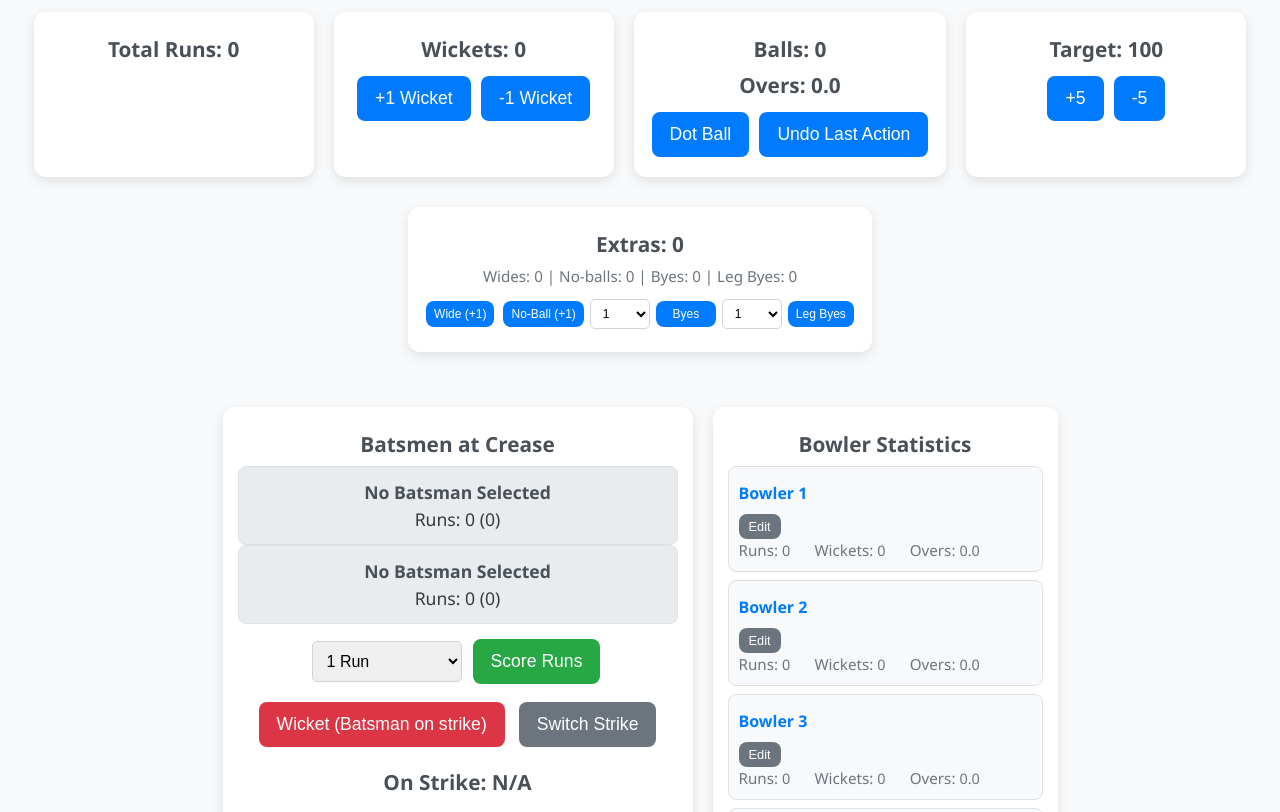
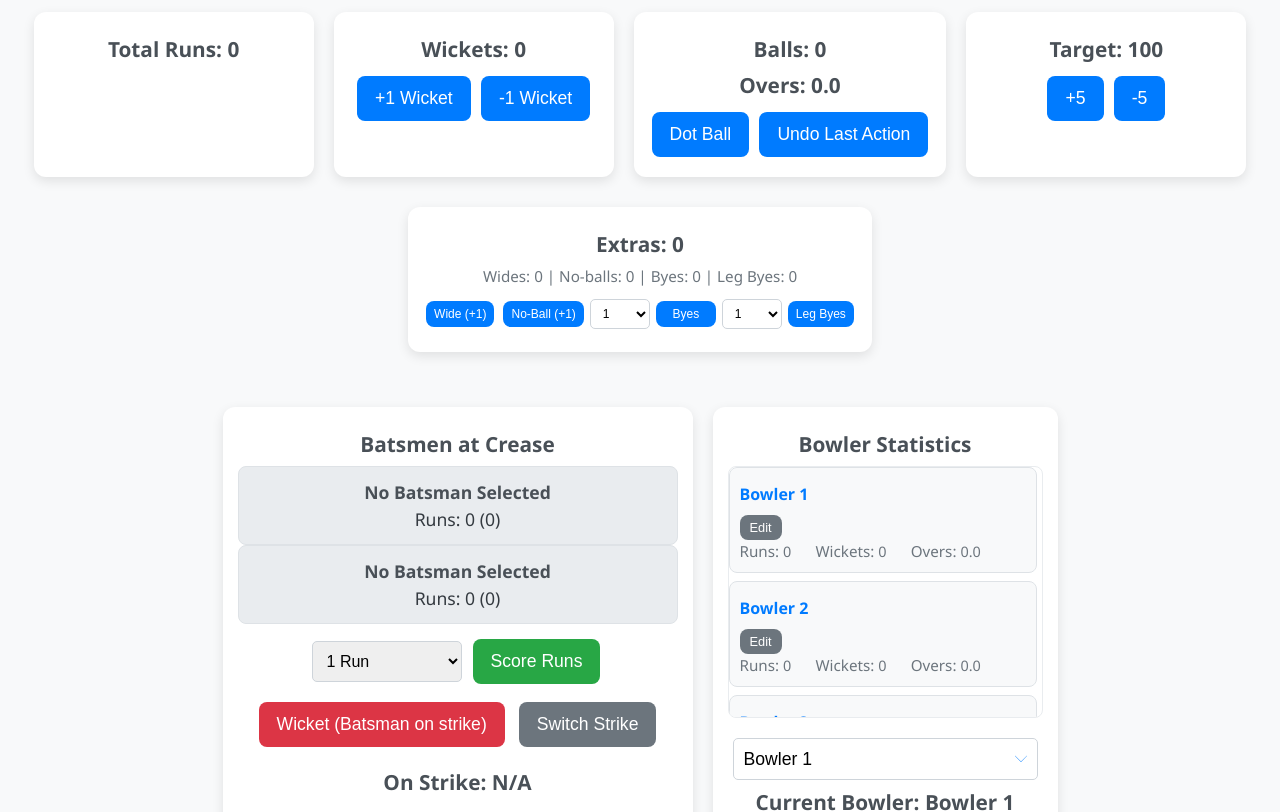
Before and after one commit to ankit210689/CricketScoringApp, a plain HTML site: page index.html in a window 1280 px wide. Shown: the part 140-952 px from the top of the page. Drawn offline with Linux system fonts and the light colour scheme.

Commit message:
Update style.css

```diff
--- a/style.css
+++ b/style.css
@@ -230,6 +230,17 @@ select#current_bowler_select {
     background-color: #fff;
 }
 
+/* NEW: Styles for the Bowler Statistics List to make it scrollable */
+#bowler-list {
+    max-height: 250px; /* Adjust height as needed to fit content without excessive scrolling */
+    overflow-y: auto; /* Enable vertical scrolling */
+    border: 1px solid #e9ecef; /* Subtle border */
+    border-radius: 8px;
+    padding-right: 5px; /* Prevents scrollbar from covering content */
+    margin-bottom: 10px; /* Space between list and dropdown */
+}
+
+
 .player-item {
     display: flex;
     justify-content: space-between;
```
